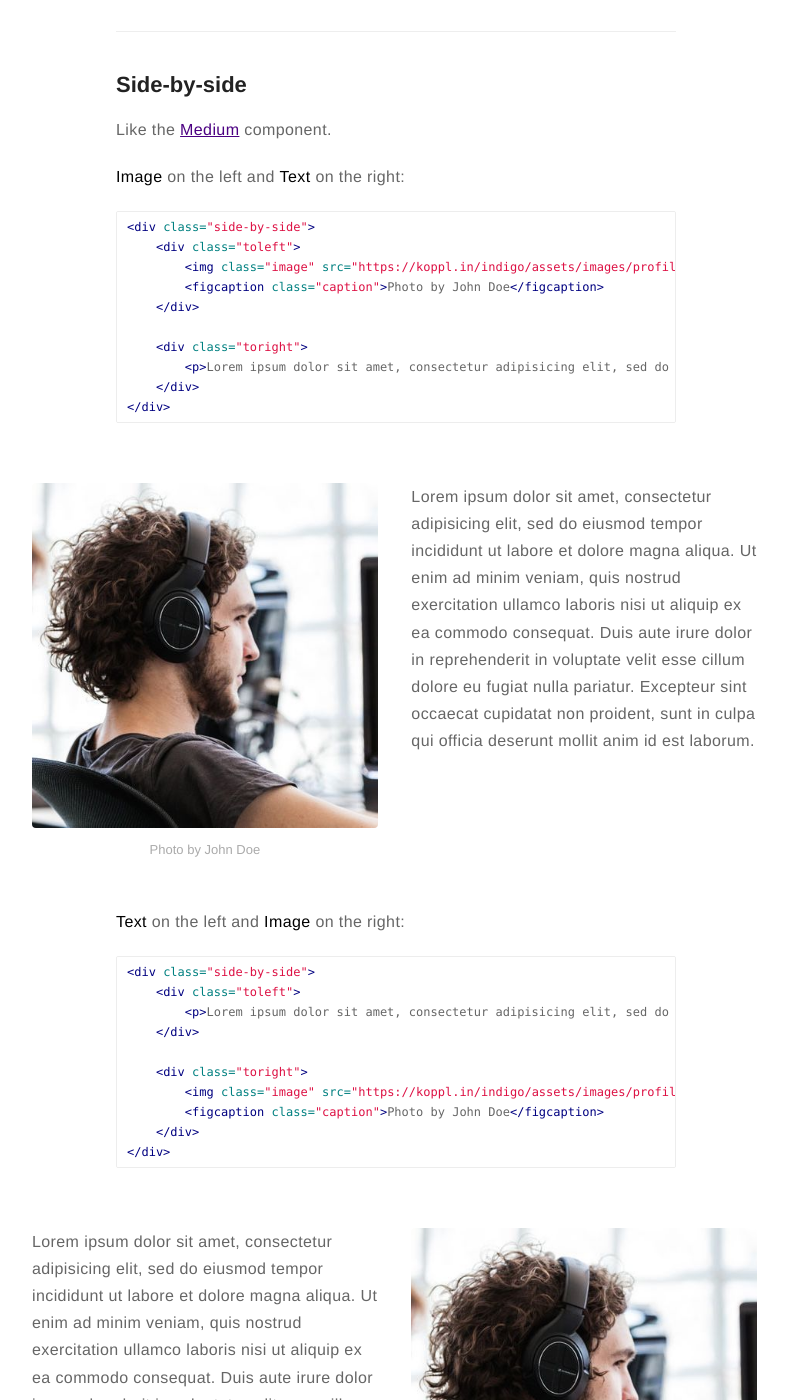
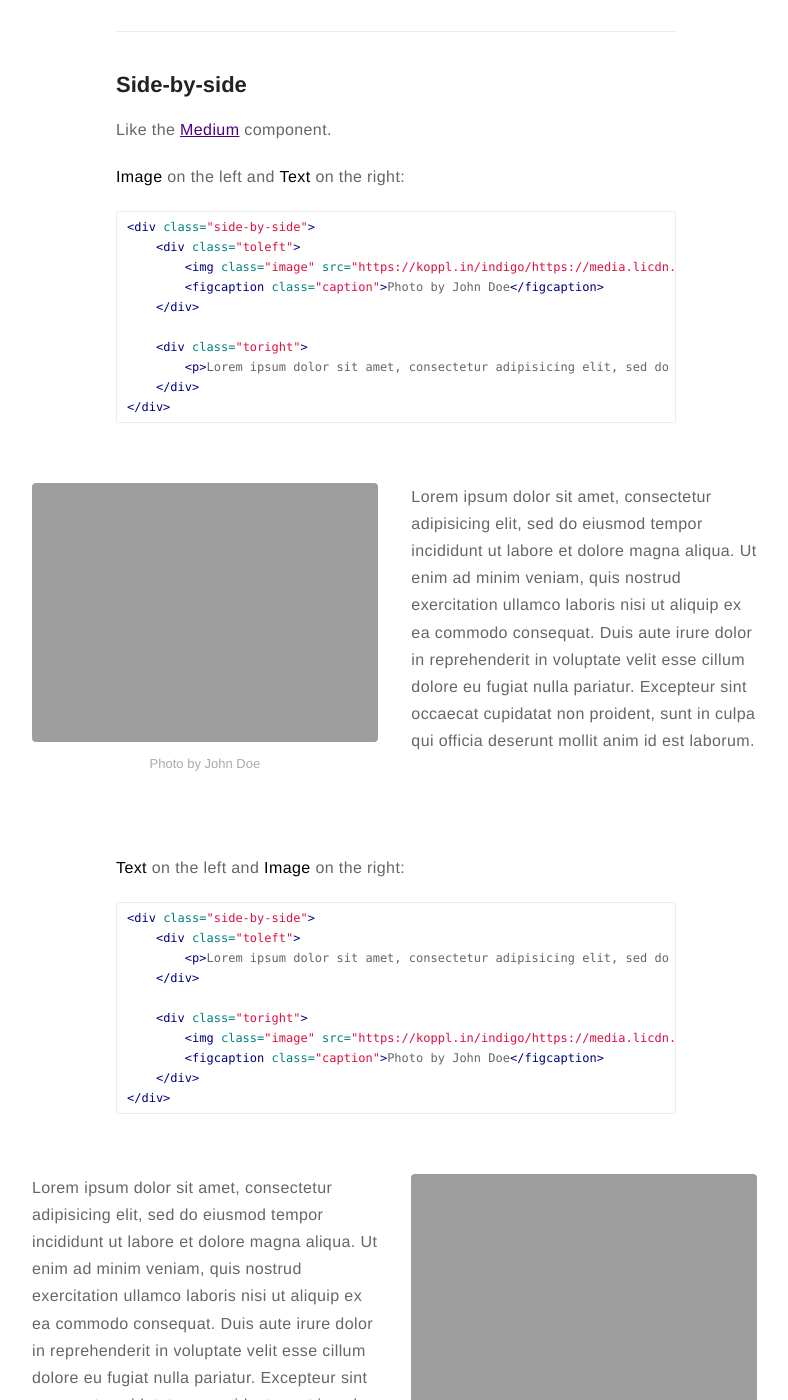
Before and after one commit to phantomas1234/phantomas1234.github.com, a Jekyll site: the page built from _posts/2015-02-24-markdown-extra-components.markdown, in a window 1280 px wide and 1400 px high, scrolled down 1068 px. Shown: the whole window, without its empty margins (244-1032 px from the left). Built offline with Jekyll 4.4.1, drawn with Linux system fonts in a browser that asks for light colours; comment, search, counter and statistics services are not loaded; some of the changed text lies outside the part shown.

Commit message:
Update image

```diff
--- a/_config.yml
+++ b/_config.yml
@@ -1,14 +1,14 @@
 # main text of home
-name: John Doe
-bio: A Man who travels the world eating noodles
+name: Nikolaus Sonneschein
+bio: Computational biologist
 
 # twitter summary info
 description: A blog about technology and stuff related
 
 # if it's an external image, update below for true
 # better with square images
-external-image: false
-picture: assets/images/profile.jpg
+external-image: true
+picture: https://media.licdn.com/dms/image/C4E03AQEDqicxO2NBgg/profile-displayphoto-shrink_200_200/0?e=1577318400&v=beta&t=DhbFkWj5dJC24qcLT4kd6LyyNsleGYF6Tf-O3Vv_VMc
 
 # If you want to include your resume, set to true
 # and specify source (external or local).
```
